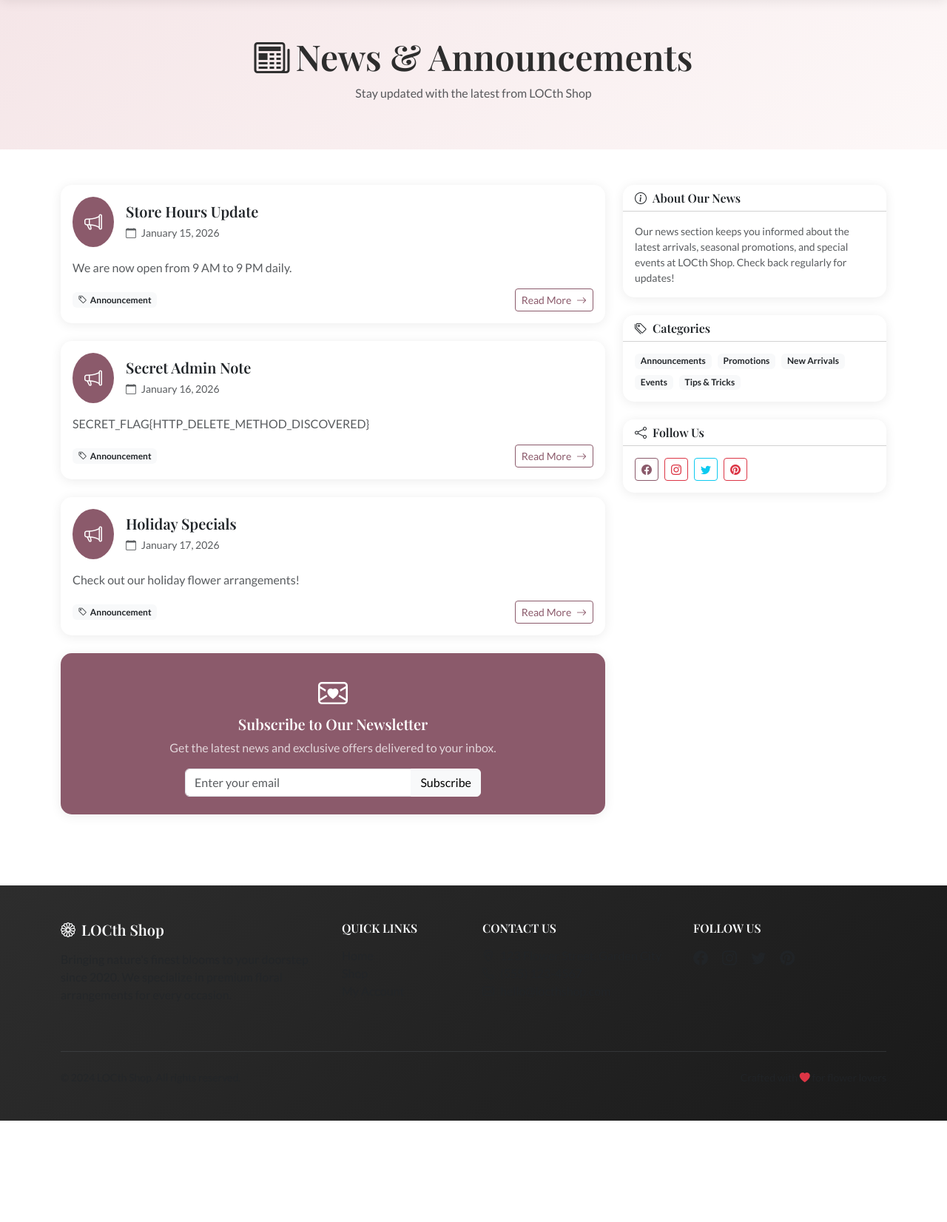
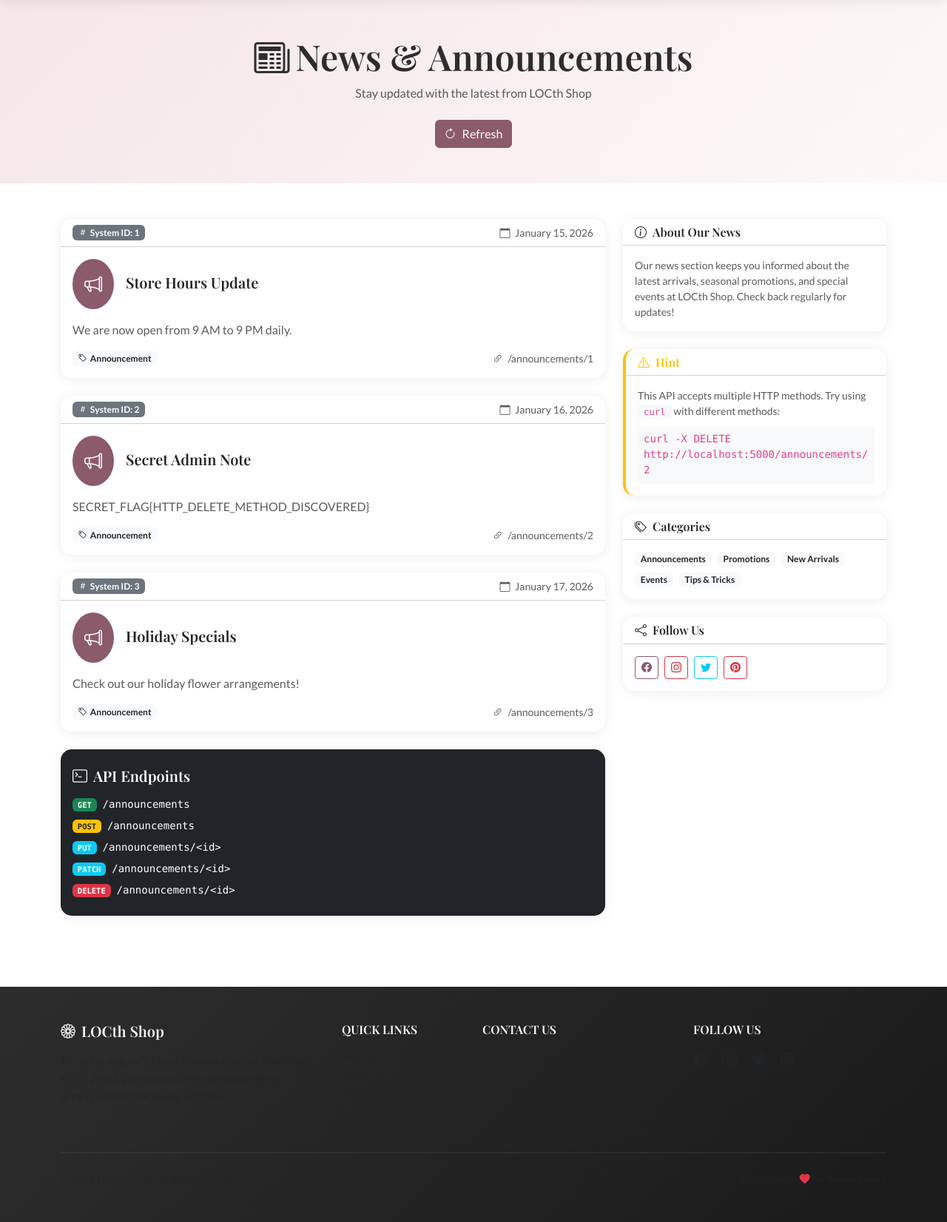
Before and after one commit to phwrscr1pt/BootcampLabC1, a Flask app: page /announcements in a window 1280 px wide. Shown: the part 85-1737 px from the top of the page at 74% size. Before the commit the page ends 1600 px from the top, so only its background shows below. Run offline with Flask 3, Linux system fonts and the light colour scheme.

Commit message:
Update again LAB HTTP Method

```diff
--- a/templates/announcements.html
+++ b/templates/announcements.html
@@ -4,9 +4,18 @@
 
 {% block content %}
 <!--
-    Developer Note: News data is fetched from our internal API.
-    API Endpoint: /api/news
-    TODO: Implement proper authentication before production deployment.
+    LAB 7: HTTP Methods Vulnerability Lab
+
+    This page displays announcements from an in-memory list.
+    The API is VULNERABLE - no authentication required!
+
+    Try these curl commands in your terminal:
+
+    GET all:    curl http://localhost:5000/announcements
+    POST new:   curl -X POST http://localhost:5000/announcements -H "Content-Type: application/json" -d '{"title":"Hacked","content":"You got pwned!"}'
+    PUT:        curl -X PUT http://localhost:5000/announcements/1 -H "Content-Type: application/json" -d '{"title":"Replaced","content":"New content"}'
+    PATCH:      curl -X PATCH http://localhost:5000/announcements/1 -H "Content-Type: application/json" -d '{"title":"Modified"}'
+    DELETE:     curl -X DELETE http://localhost:5000/announcements/2
 -->
 
 <!-- Page Header -->
@@ -18,18 +27,31 @@
                     <i class="bi bi-newspaper me-2"></i>News & Announcements
                 </h1>
                 <p class="text-muted">Stay updated with the latest from LOCth Shop</p>
+                <a href="{{ url_for('handle_announcements') }}" class="btn btn-primary mt-2">
+                    <i class="bi bi-arrow-clockwise me-2"></i>Refresh
+                </a>
             </div>
         </div>
     </div>
 </section>
 
-<!-- News Section -->
+<!-- Announcements Section -->
 <section class="py-5">
     <div class="container">
         <div class="row justify-content-center">
             <div class="col-lg-8">
+                {% if news %}
                     {% for item in news %}
                     <div class="card border-0 shadow-sm mb-4">
+                        <div class="card-header bg-white d-flex justify-content-between align-items-center">
+                            <span class="badge bg-secondary">
+                                <i class="bi bi-hash me-1"></i>System ID: {{ item.id }}
+                            </span>
+                            <small class="text-muted">
+                                <i class="bi bi-calendar me-1"></i>
+                                January {{ item.id + 14 }}, 2026
+                            </small>
+                        </div>
                         <div class="card-body">
                             <div class="d-flex align-items-center mb-3">
                                 <div class="bg-primary text-white rounded-circle p-3 me-3">
@@ -37,10 +59,6 @@
                                 </div>
                                 <div>
                                     <h5 class="card-title mb-1">{{ item.title }}</h5>
-                                <small class="text-muted">
-                                    <i class="bi bi-calendar me-1"></i>
-                                    January {{ item.id + 14 }}, 2026
-                                </small>
                                 </div>
                             </div>
                             <p class="card-text text-muted">{{ item.content }}</p>
@@ -48,23 +66,36 @@
                                 <span class="badge bg-light text-dark">
                                     <i class="bi bi-tag me-1"></i>Announcement
                                 </span>
-                            <a href="#" class="btn btn-sm btn-outline-primary">
-                                Read More <i class="bi bi-arrow-right ms-1"></i>
-                            </a>
+                                <span class="text-muted small">
+                                    <i class="bi bi-link-45deg me-1"></i>
+                                    /announcements/{{ item.id }}
+                                </span>
                             </div>
                         </div>
                     </div>
                     {% endfor %}
+                {% else %}
+                    <div class="card border-0 shadow-sm mb-4">
+                        <div class="card-body text-center py-5">
+                            <i class="bi bi-inbox fs-1 text-muted mb-3"></i>
+                            <h5 class="text-muted">No Announcements</h5>
+                            <p class="text-muted mb-0">There are no announcements at this time.</p>
+                        </div>
+                    </div>
+                {% endif %}
 
-                <!-- Newsletter Signup Card -->
-                <div class="card border-0 shadow-sm bg-primary text-white">
-                    <div class="card-body text-center py-4">
-                        <i class="bi bi-envelope-heart fs-1 mb-3"></i>
-                        <h5>Subscribe to Our Newsletter</h5>
-                        <p class="mb-3 opacity-75">Get the latest news and exclusive offers delivered to your inbox.</p>
-                        <div class="input-group mx-auto" style="max-width: 400px;">
-                            <input type="email" class="form-control" placeholder="Enter your email">
-                            <button class="btn btn-light" type="button">Subscribe</button>
+                <!-- API Info Card -->
+                <div class="card border-0 shadow-sm bg-dark text-white">
+                    <div class="card-body py-4">
+                        <h5 class="mb-3">
+                            <i class="bi bi-terminal me-2"></i>API Endpoints
+                        </h5>
+                        <div class="small font-monospace">
+                            <p class="mb-2"><span class="badge bg-success me-2">GET</span>/announcements</p>
+                            <p class="mb-2"><span class="badge bg-warning text-dark me-2">POST</span>/announcements</p>
+                            <p class="mb-2"><span class="badge bg-info me-2">PUT</span>/announcements/&lt;id&gt;</p>
+                            <p class="mb-2"><span class="badge bg-info me-2">PATCH</span>/announcements/&lt;id&gt;</p>
+                            <p class="mb-0"><span class="badge bg-danger me-2">DELETE</span>/announcements/&lt;id&gt;</p>
                         </div>
                     </div>
                 </div>
@@ -84,6 +115,22 @@
                             seasonal promotions, and special events at LOCth Shop. Check back
                             regularly for updates!
                         </p>
+                    </div>
+                </div>
+
+                <div class="card border-0 shadow-sm mb-4 border-warning" style="border-left: 4px solid #ffc107 !important;">
+                    <div class="card-header bg-white">
+                        <h6 class="mb-0 text-warning">
+                            <i class="bi bi-exclamation-triangle me-2"></i>Hint
+                        </h6>
+                    </div>
+                    <div class="card-body">
+                        <p class="text-muted small mb-2">
+                            This API accepts multiple HTTP methods. Try using <code>curl</code> with different methods:
+                        </p>
+                        <code class="small d-block bg-light p-2 rounded">
+                            curl -X DELETE http://localhost:5000/announcements/2
+                        </code>
                     </div>
                 </div>
 
```
Lines whose indentation alone changed are shown as unchanged.
